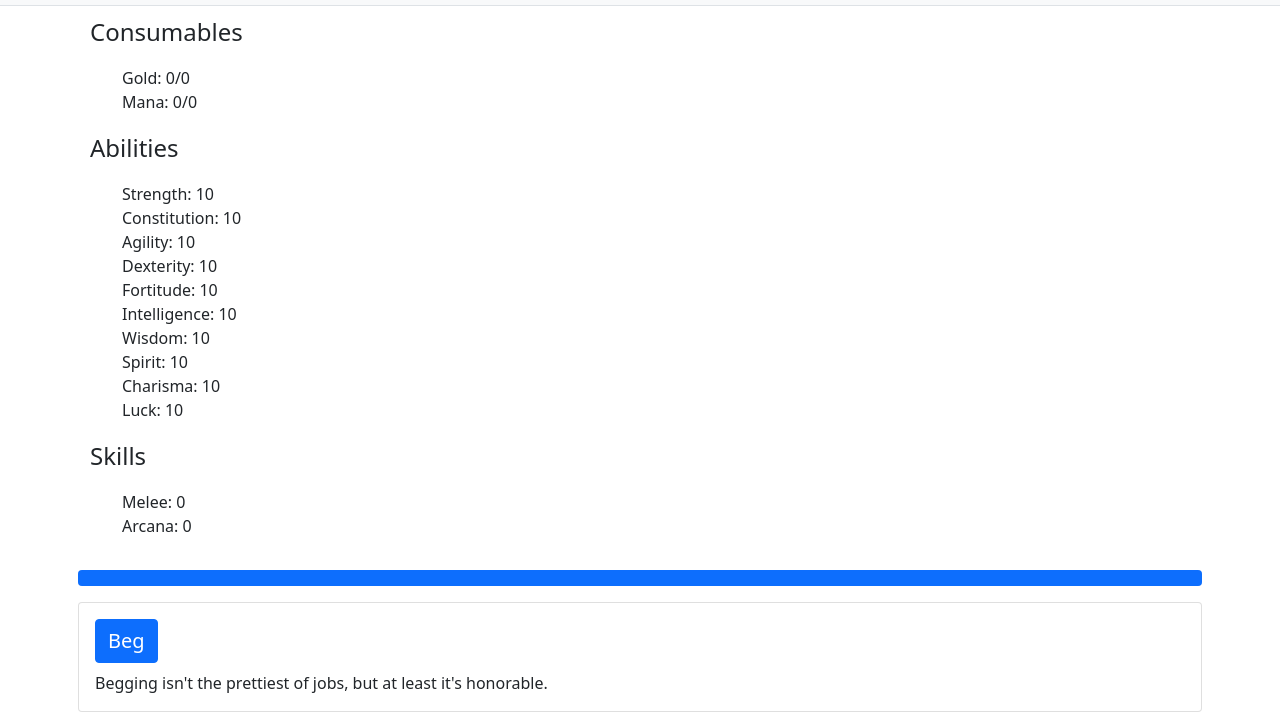
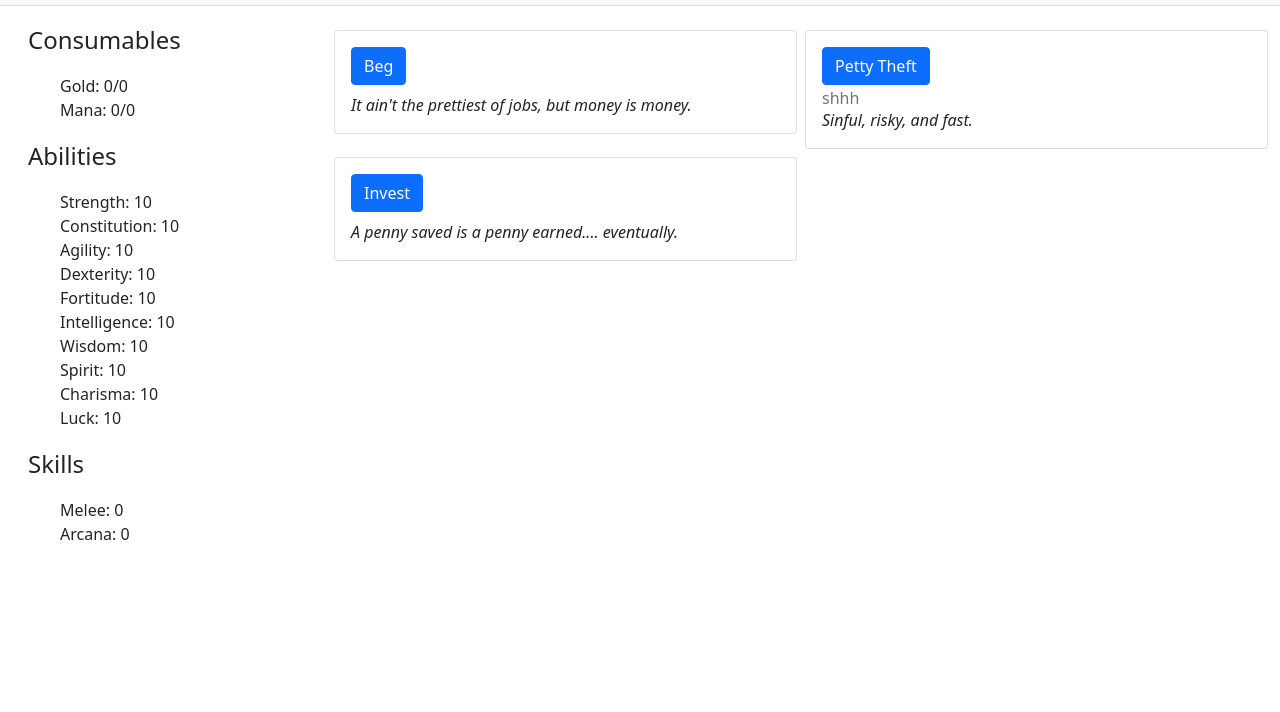
Before and after one commit to jatunda/jatunda.github.io, a plain HTML site: page magic_incremental.html in a window 1280 px wide. Shown: the part 63-775 px from the top of the page. Drawn offline with nearby package versions, Linux system fonts and the light colour scheme.

Commit message:
layout actions as bs5 grid

```diff
--- a/magic_incremental.html
+++ b/magic_incremental.html
@@ -30,19 +30,23 @@
         </ul>
       </div>
     </nav>
-    <div class="container p-2">
-      <div class="container" id="consumablesDisplay"></div>
-      <div class="container" id="abilitiesDisplay"></div>
-      <div class="container" id="skillsDisplay"></div>
-    </div>
-    <div class="container p-2">
-      <div class="progress">
-        <div class="progress-bar" role="progressbar" style="width: 100%"></div>
+
+    <div class="row p-2">
+
+      <div class="container p-2 col-3">
+
+        <div class="container" id="consumablesDisplay"></div>
+        <div class="container" id="abilitiesDisplay"></div>
+        <div class="container" id="skillsDisplay"></div>
+      </div>
+      <div class="container p-3 col-9">
+        <!-- <div class="progress">
+          <div class="progress-bar" role="progressbar" style="width: 100%"></div>
+        </div> -->
+        <div class = "row row-cols-1 row-cols-md-2 g-2" id="actionDiv"></div>
       </div>
     </div>
-    <div class="container p-2">
-      <div id="actionDiv"></div>
-    </div>
+
   </div>
 
   <script src="js/lodash.js"></script>
--- a/magic_incremental/actions.js
+++ b/magic_incremental/actions.js
@@ -14,12 +14,12 @@ export var actionsData = {
   Beg: {
     func: beg,
     subtitle: null,
-    desc: "Begging isn't the prettiest of jobs, but at least it's honorable.",
+    desc: "It ain't the prettiest of jobs, but money is money.",
   },
   "Petty Theft": {
     func: steal,
     subtitle: "shhh",
-    desc: "Sinful, risky, and faster than begging.",
+    desc: "Sinful, risky, and fast.",
   },
   Invest: {
     func: invest,
--- a/magic_incremental/display.js
+++ b/magic_incremental/display.js
@@ -1,12 +1,13 @@
 import { consumables, abilities, skills } from './player.js';
-import {actionsData } from './actions.js'
+import { actionsData } from './actions.js';
 
-function createAction(actionName, actionObj, ...funcArgs) {
+function generateAction(actionName, actionObj, ...funcArgs) {
   $('#actionDiv').append(
+    $('<div class="col"></div>').append(
       $('<div class="card"></div>').append(
         $('<div class="card-body"></div>')
           .append(
-          $('<button type="button" class="btn btn-primary fs-5"></button>')
+            $('<button type="button" class="btn btn-primary fs-6"></button>')
               .click(function () {
                 actionObj.func.apply(actionObj, funcArgs);
                 setDirty();
@@ -16,22 +17,27 @@ function createAction(actionName, actionObj, ...funcArgs) {
           .append(
             actionObj.subtitle == null
               ? `<h6></h6>`
-            : `<h6 class="card-subtitle my-2 text-muted">` +
+              : `<h6 class="card-subtitle text-muted mt-1">` +
                   actionObj.subtitle +
                   `</h6>`
           )
-        .append(`<div class="card-text">` + actionObj.desc + `</div>`)
+          .append(
+            `<div class="card-text" style="font-style:italic">` +
+              actionObj.desc +
+              `</div>`
+          )
+      )
     )
   );
 }
 
-function createActions() {
+function generateActionsDisplay() {
   _.forEach(actionsData, function (actionObj, actionName) {
-    createAction(actionName, actionObj);
+    generateAction(actionName, actionObj);
   });
 }
 
-export function generateDisplays() {
+function generateConsumablesDisplay(){
   $('#consumablesDisplay').append(
     $('<p></p>').html('Consumables').addClass('fs-4')
   );
@@ -41,7 +47,9 @@ export function generateDisplays() {
       $('<div></div>').html(consumableName).attr('id', consumableName)
     );
   });
+}
 
+function generateAbilitiesDisplay() {
   $('#abilitiesDisplay').append(
     $('<p></p>').html('Abilities').addClass('fs-4')
   );
@@ -51,7 +59,9 @@ export function generateDisplays() {
       $('<div></div>').html(abilityName).attr('id', abilityName)
     );
   });
+}
 
+function generateSkillsDisplay() {
   $('#skillsDisplay').append($('<p></p>').html('Skills').addClass('fs-4'));
   $('#skillsDisplay').append($('<ul></ul>'));
   _.forEach(skills, function (skillObj, skillName) {
@@ -59,8 +69,13 @@ export function generateDisplays() {
       $('<div></div>').html(skillName).attr('id', skillName)
     );
   });
+}
 
-  createActions();
+export function generateDisplays() {
+  generateConsumablesDisplay();
+  generateAbilitiesDisplay();
+  generateSkillsDisplay();
+  generateActionsDisplay();
 }
 
 let dirty = false;
```
Also changed, not shown: magic_incremental/main.js (line endings or trailing spaces). Lines whose indentation alone changed are shown as unchanged.
